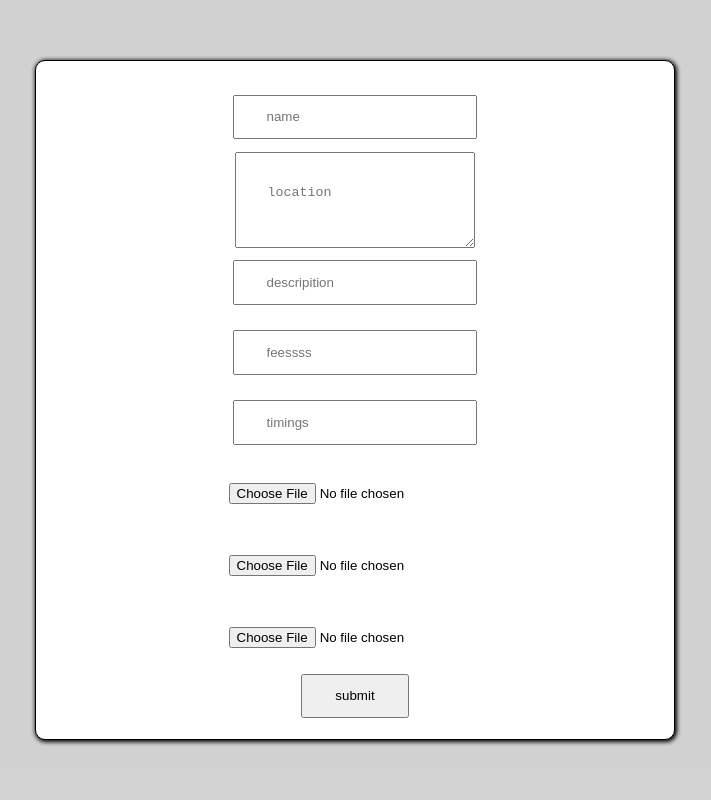
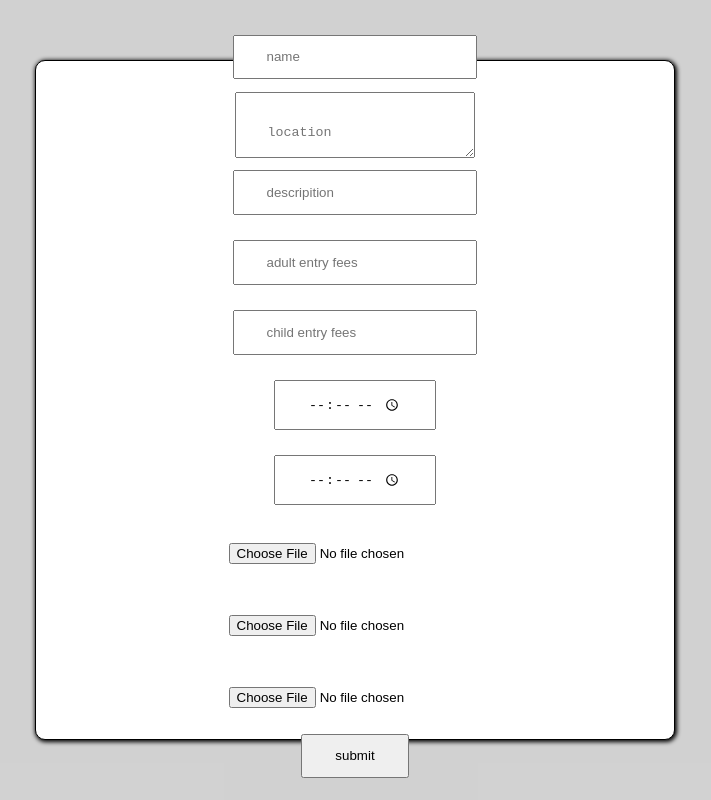
Before and after one commit to adityakamodiya/API-front, a React (Vite) app: page / in a window 1280 px wide. Shown: the whole page, without its empty margins (285-996 px from the left). Built offline with nearby package versions, Linux system fonts and the light colour scheme; no server answers.

Commit message:
Update Form.jsx

```diff
--- a/src/Form.jsx
+++ b/src/Form.jsx
@@ -4,11 +4,13 @@ import axios from 'axios';
 import './form.css';
 
 function Form() {
-    const [name, setName] = useState('');
+    const [name, setName] = useState ('');
     const [location, setLocation] = useState('');
     const [des, setdes] = useState('');
-    const [Fees, setFees] = useState('');
-    const [timings, setTimings] = useState('');
+    const [adultFees, setadultFees] = useState('');
+    const [childFees, setchildFees] = useState('');
+    const [starttime, setstarttime] = useState('');
+    const [endtime, setendtime] = useState('');
     const [image1, setimage1] = useState('');
     const [image2, setImage2] = useState('');
     const [image3, setImage3] = useState('');
@@ -18,15 +20,18 @@ function Form() {
         const formData = new FormData();
         formData.append('name', name);
         formData.append('location', location);
-        formData.append('descripition', des);
-        formData.append('Fees', Fees);
-        formData.append('timings', timings);
+        formData.append('description', des);
+        formData.append('adultFees', adultFees);
+        formData.append('childFees', childFees);
+        formData.append('starttime', starttime);
+        formData.append('endtime', endtime);
         formData.append('image1', image1);
         formData.append('image2', image2);
         formData.append('image3', image3);
 
 
         // console.log(name,location,price,timings,Fees)
+        // https://server-5a5x.onrender.com
         // console.log(image1)
         axios.post('https://server-5a5x.onrender.com/send',formData, {
 
@@ -53,12 +58,14 @@ function Form() {
                 <input type="text" placeholder='name' value={name} onChange={(e) => setName(e.target.value)} />
                 <textarea value={location} placeholder='location' onChange={(e) => setLocation(e.target.value)}></textarea>
                 <input type="text" value={des} placeholder='descripition' onChange={(e) => setdes(e.target.value)} />
-                <input type="text" value={Fees} placeholder='feessss' onChange={(e) => setFees(e.target.value)} />
-                <input type="text" value={timings} placeholder='timings' onChange={(e) => setTimings(e.target.value)} />
-                <input  className='file' type="file" onChange={(e) => {setimage1(e.target.files[0])}} />
+                <input type="number" name="adultfees" placeholder="adult entry fees" id="adultfees" value={adultFees} onChange={(e) => setadultFees(e.target.value)}   />
+        <input type="number" name="childfees" placeholder="child entry fees" id="childfees"value={childFees} onChange={(e) => setchildFees(e.target.value)} />
+                <input type="time" name="starttime" placeholder="start time" id="starttime"value={starttime} onChange={(e) => setstarttime(e.target.value)}  />
+                <input type="time" name="endtime" placeholder="end time" id="endtime" value={endtime} onChange={(e) => setendtime(e.target.value)} />
+                   <input  className='file' type="file" onChange={(e) => {setimage1(e.target.files[0])}} />
                 <input type="file" onChange={(e) => setImage2(e.target.files[0])} />
                 <input type="file" onChange={(e) => setImage3(e.target.files[0])} />
-                <button type='submit' >submit</button>
+                <button type='submit' onClick={(e)=>{disable(e)}}>submit</button>
             </form>
         </div>
     );
```
